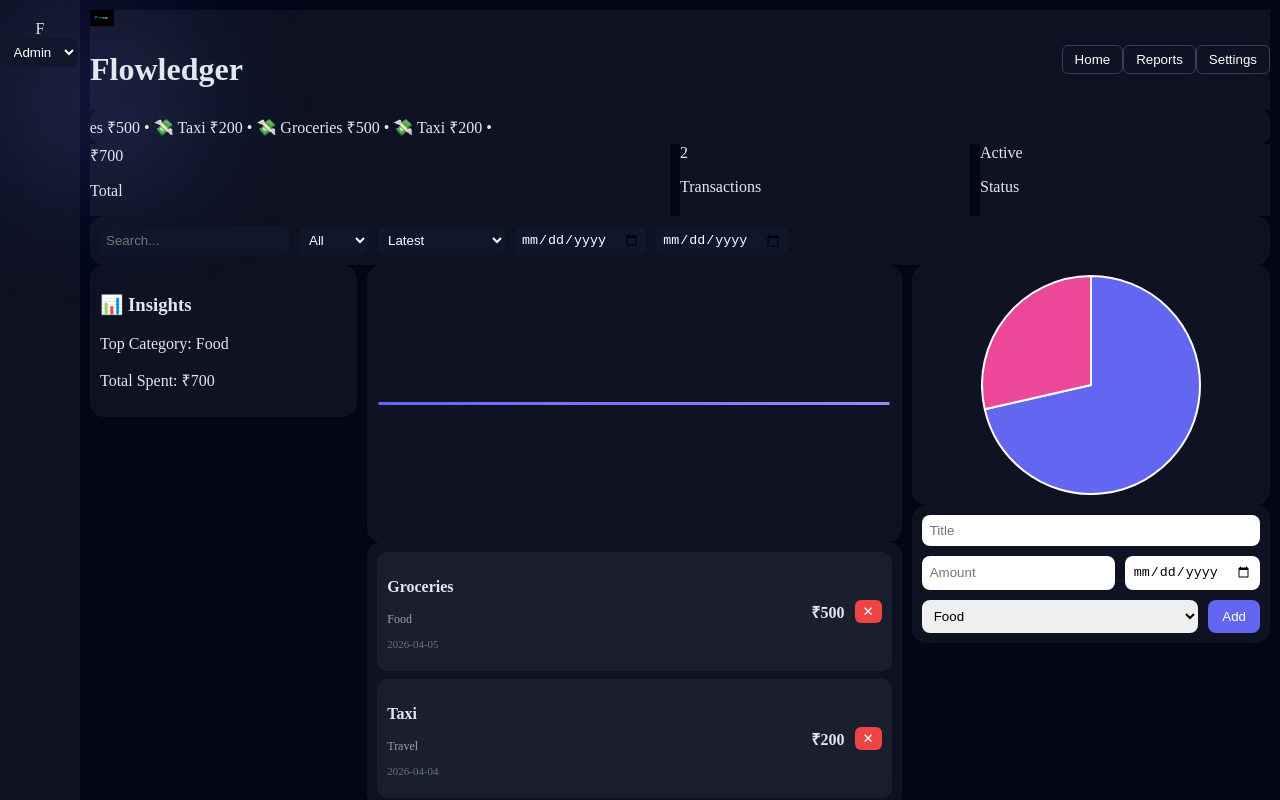
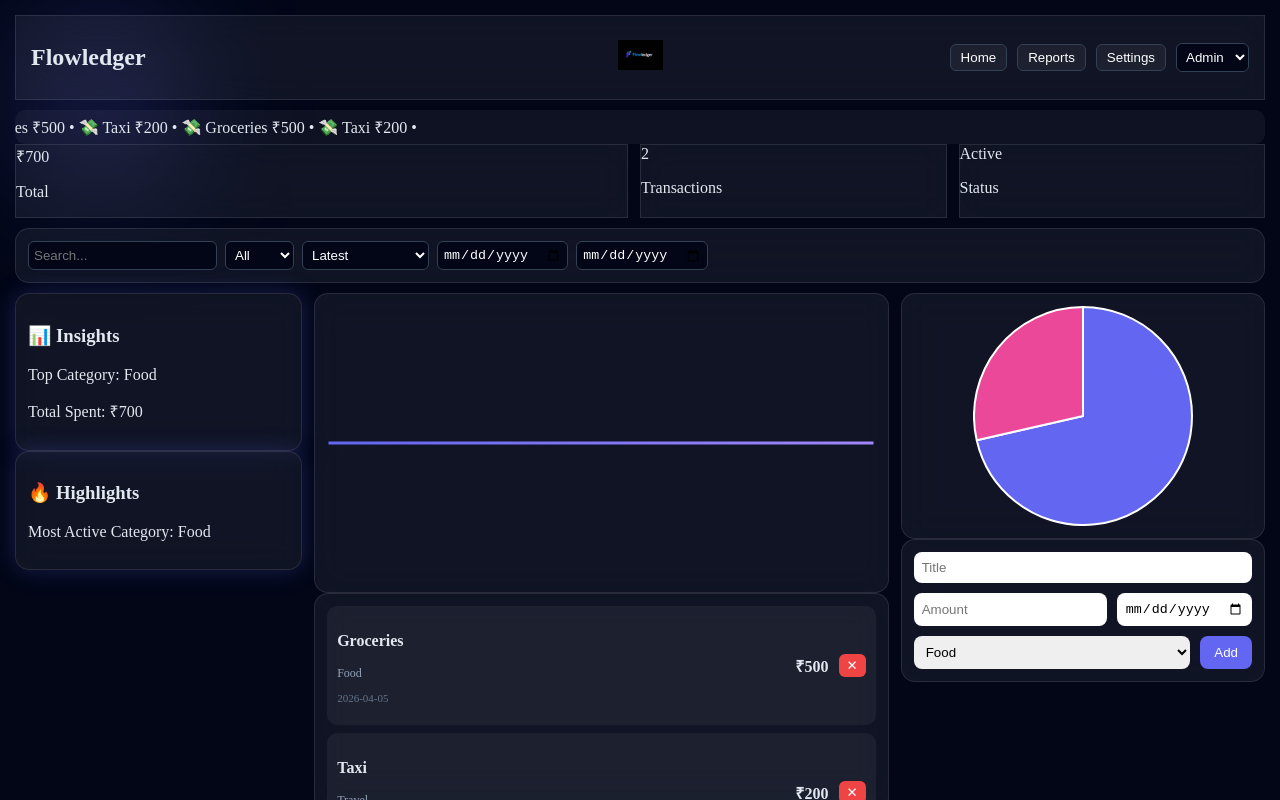
Before and after one commit to SujalManglani/Flowledger, a Vue app: page /dashboard in a window 1280 px wide. Built offline with nearby package versions, Linux system fonts and the light colour scheme.

Commit message:
Final submission update

```diff
--- a/src/pages/DashboardPreview.vue
+++ b/src/pages/DashboardPreview.vue
@@ -33,7 +33,6 @@ const total = computed(() =>
   transactions.value.reduce((s, t) => s + t.amount, 0)
 );
 
-/* ROLE */
 const role = ref("admin");
 
 /* FILTERS */
@@ -86,7 +85,6 @@ const topCategory = computed(() => {
   return Object.keys(map).reduce((a, b) => (map[a] > map[b] ? a : b), "None");
 });
 
-/* COUNTER */
 const animatedTotal = ref(0);
 
 onMounted(() => {
@@ -103,7 +101,6 @@ onMounted(() => {
     }
   }, 25);
 
-  /* CURSOR GLOW */
   window.addEventListener("mousemove", (e) => {
     const glow = document.querySelector(".cursor-glow");
     if (glow) {
@@ -119,47 +116,49 @@ onMounted(() => {
 
   <div class="cursor-glow"></div>
 
-  <!-- SIDEBAR -->
-  <div class="sidebar glass">
-    <div class="logo">F</div>
-
-    <select v-model="role" class="role-select">
-      <option value="admin">Admin</option>
-      <option value="viewer">Viewer</option>
-    </select>
-  </div>
-
   <div class="dashboard">
 
-    <!-- BACKGROUND -->
     <div class="parallax-bg"></div>
 
-    <!-- HEADER -->
-    <div class="header glass fade-in">
-      <div class="title">
-        <img :src="logo" class="logo-img" />
-        <h1>Flowledger</h1>
+    <!-- 🔥 HEADER -->
+    <div class="header glass">
+
+      <!-- LEFT -->
+      <div class="header-left">
+        <h2>Flowledger</h2>
       </div>
 
-      <div class="nav-buttons">
+      <!-- CENTER -->
+      <div class="header-center">
+        <img :src="logo" class="logo-img" />
+      </div>
+
+      <!-- RIGHT -->
+      <div class="header-right">
         <button>Home</button>
         <button>Reports</button>
         <button>Settings</button>
+
+        <!-- ROLE HERE -->
+        <select v-model="role" class="role-select">
+          <option value="admin">Admin</option>
+          <option value="viewer">Viewer</option>
+        </select>
       </div>
+
     </div>
 
-    <div class="ticker fade-in">
+    <div class="ticker">
       <Ticker :transactions="transactions" />
     </div>
 
-    <div class="topbar fade-in">
+    <div class="topbar">
       <div class="stat glass">₹{{ animatedTotal }}<p>Total</p></div>
       <div class="stat glass">{{ transactions.length }}<p>Transactions</p></div>
       <div class="stat glass">Active<p>Status</p></div>
     </div>
 
-    <!-- FILTER -->
-    <div class="card glass filter-bar fade-in">
+    <div class="card glass filter-bar">
       <input v-model="searchQuery" placeholder="Search..." />
       <select v-model="selectedCategory">
         <option v-for="cat in categories" :key="cat">{{ cat }}</option>
@@ -175,19 +174,24 @@ onMounted(() => {
     <div class="content">
 
       <div class="left">
-        <div class="card glass fade-in">
+        <div class="card glass strong">
           <h3>📊 Insights</h3>
           <p>Top Category: {{ topCategory }}</p>
           <p>Total Spent: ₹{{ total }}</p>
         </div>
+
+        <div class="card glass strong">
+          <h3>🔥 Highlights</h3>
+          <p>Most Active Category: {{ topCategory }}</p>
+        </div>
       </div>
 
       <div class="center">
-        <div class="card glass fade-in">
+        <div class="card glass">
           <WaveChart :transactions="transactions" />
         </div>
 
-        <div class="card glass fade-in">
+        <div class="card glass">
           <TransactionList
             :transactions="filteredTransactions"
             :role="role"
@@ -197,16 +201,17 @@ onMounted(() => {
       </div>
 
       <div class="right">
-        <div class="card glass fade-in">
+        <div class="card glass">
           <CategoryChart :transactions="transactions" />
         </div>
 
-        <div class="card glass fade-in" v-show="role === 'admin'">
+        <div class="card glass" v-show="role === 'admin'">
           <AddTransactionForm @add="addTransaction" />
         </div>
       </div>
 
     </div>
+
   </div>
 </div>
 </template>
@@ -214,36 +219,118 @@ onMounted(() => {
 <style scoped>
 :global(body) {
   margin: 0;
-  background: #020617;
+  background: radial-gradient(circle at 20% 20%, #0f172a, #020617);
   color: #e5e7eb;
 }
 
-/* LAYOUT */
-.app {
-  display: flex;
+/* DASHBOARD */
+.dashboard {
+  padding: 15px;
   height: 100vh;
+  overflow-y: auto;
 }
 
-/* SIDEBAR */
-.sidebar {
-  width: 80px;
+/* HEADER */
+.header {
+  display: grid;
+  grid-template-columns: 1fr auto 1fr;
+  align-items: center;
+  padding: 8px 15px;
+  margin-bottom: 10px;
+}
+
+.header-left { justify-self: start; }
+.header-center { justify-self: center; }
+.header-right {
+  justify-self: end;
   display: flex;
-  flex-direction: column;
+  gap: 10px;
   align-items: center;
-  padding-top: 20px;
+}
+
+/* LOGO */
+.logo-img {
+  width: 45px;
+}
+
+/* ROLE */
+.role-select {
+  padding: 5px;
+  border-radius: 6px;
+  background: #020617;
+  color: white;
+  border: 1px solid #334155;
+}
+
+/* NAV */
+.header-right button {
+  background: rgba(255,255,255,0.05);
+  border: 1px solid #334155;
+  color: white;
+  padding: 5px 10px;
+  border-radius: 6px;
 }
 
 /* GLASS */
 .glass {
-  background: rgba(255,255,255,0.05);
-  backdrop-filter: blur(12px);
+  background: rgba(255,255,255,0.06);
+  backdrop-filter: blur(16px);
+  border: 1px solid rgba(255,255,255,0.1);
 }
 
-/* DASHBOARD */
-.dashboard {
-  flex: 1;
-  padding: 10px;
-  overflow-y: auto;
+/* GRID */
+.topbar {
+  display: grid;
+  grid-template-columns: 2fr 1fr 1fr;
+  gap: 12px;
+}
+
+.content {
+  display: grid;
+  grid-template-columns: 1fr 2fr 1fr;
+  gap: 12px;
+}
+
+/* CARD */
+.card {
+  padding: 12px;
+  border-radius: 14px;
+  transition: all 0.3s ease;
+}
+
+/* LEFT */
+.strong {
+  box-shadow: 0 0 25px rgba(99,102,241,0.25);
+}
+
+/* BLUR EFFECT */
+.content:hover .card {
+  filter: blur(2px);
+  opacity: 0.6;
+}
+
+.content .card:hover {
+  filter: blur(0);
+  opacity: 1;
+  transform: scale(1.03);
+  box-shadow: 0 0 30px rgba(99,102,241,0.5);
+}
+
+/* FILTER */
+.filter-bar {
+  display: flex;
+  gap: 8px;
+  flex-wrap: wrap;
+  margin: 10px 0;
+}
+
+/* INPUT */
+input, select {
+  padding: 5px;
+  border-radius: 6px;
+  background: #020617;
+  color: white;
+  border: 1px solid #334155;
 }
 
 /* BACKGROUND */
@@ -252,108 +339,16 @@ onMounted(() => {
   inset: 0;
   z-index: -1;
   background:
-    radial-gradient(circle at 20% 30%, rgba(99,102,241,0.25), transparent),
+    radial-gradient(circle at 20% 30%, rgba(99,102,241,0.3), transparent),
     linear-gradient(135deg, #020617, #0f172a);
 }
 
-/* HEADER */
-.header {
-  display: flex;
-  justify-content: space-between;
-  align-items: center;
-}
-
-/* NAV */
-.nav-buttons button {
-  background: transparent;
-  border: 1px solid #334155;
-  color: white;
-  padding: 6px 12px;
-  border-radius: 6px;
-}
-
-/* LOGO */
-.logo-img {
-  width: 24px;
-}
-
-/* GRID */
-.topbar {
-  display: grid;
-  grid-template-columns: 2fr 1fr 1fr;
-  gap: 10px;
-}
-
-.content {
-  display: grid;
-  grid-template-columns: 1fr 2fr 1fr;
-  gap: 10px;
-}
-
-/* CARD */
-.card {
-  padding: 10px;
-  border-radius: 14px;
-  transition: all 0.3s ease;
-}
-
-/* 🔥 FOCUS BLUR EFFECT */
-.content:hover .card {
-  filter: blur(2px);
-  opacity: 0.6;
-  transform: scale(0.98);
-}
-
-.content .card:hover {
-  filter: blur(0);
-  opacity: 1;
-  transform: scale(1.02);
-  backdrop-filter: blur(22px);
-  box-shadow: 0 0 25px rgba(99,102,241,0.4);
-  z-index: 2;
-}
-
-/* FILTER */
-.filter-bar {
-  display: flex;
-  gap: 10px;
-  flex-wrap: wrap;
-}
-
-input, select {
-  padding: 6px;
-  border-radius: 6px;
-  background: #0f172a;
-  color: white;
-  border: none;
-}
-
-/* FADE */
-.fade-in {
-  animation: fadeIn 0.5s ease forwards;
-}
-
-@keyframes fadeIn {
-  from { opacity: 0; transform: translateY(10px); }
-  to { opacity: 1; transform: translateY(0); }
-}
-
-/* CURSOR GLOW */
+/* CURSOR */
 .cursor-glow {
   position: fixed;
   width: 200px;
   height: 200px;
   background: radial-gradient(circle, rgba(99,102,241,0.3), transparent);
   filter: blur(60px);
-  pointer-events: none;
-}
-
-/* RESPONSIVE */
-@media (max-width: 900px) {
-  .sidebar { display: none; }
-  .content {
-    display: flex;
-    flex-direction: column;
-  }
 }
 </style>
```
